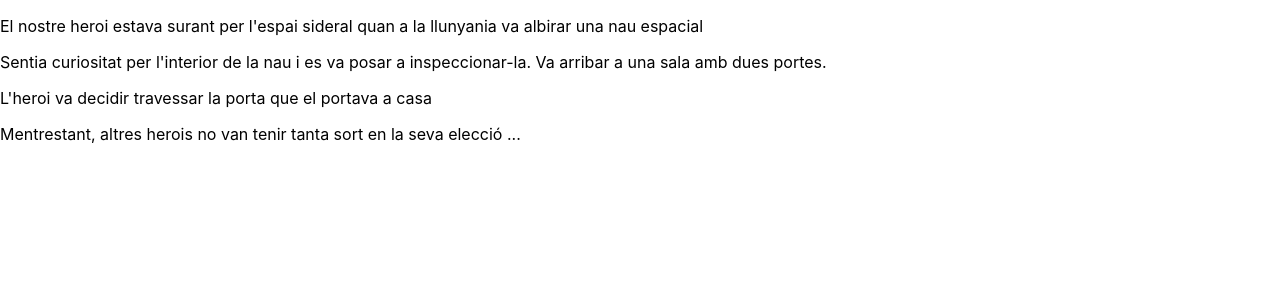
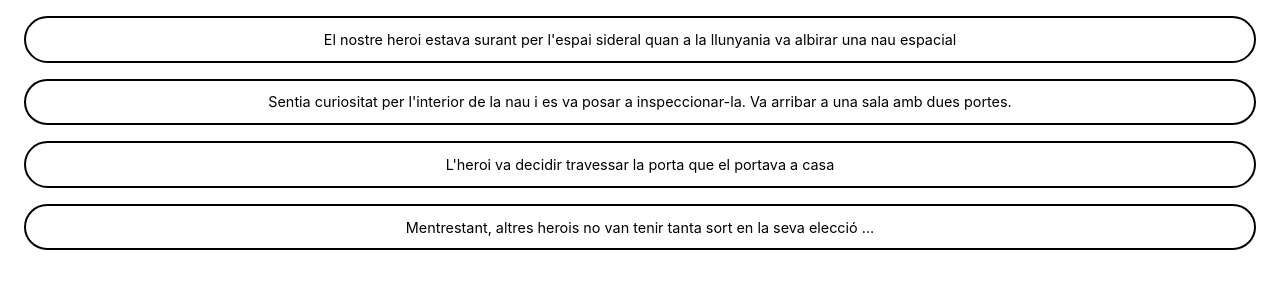
Before and after one commit to jordilop/react-sprint6, a React (Create React App) app: page / in a window 1280 px wide. Shown: the top 300 px of the page. Built offline with nearby package versions, Linux system fonts and the light colour scheme.

Commit message:
Exercici 3

```diff
--- a/package.json
+++ b/package.json
@@ -9,6 +9,7 @@
     "react": "^18.2.0",
     "react-dom": "^18.2.0",
     "react-scripts": "5.0.1",
+    "styled-components": "^5.3.6",
     "web-vitals": "^2.1.4"
   },
   "scripts": {
--- a/src/components/escena/Escena.js
+++ b/src/components/escena/Escena.js
@@ -1 +1,3 @@
-export const Escena = ({ param }) => <p>{param}</p>;
+import { Parag } from './styled';
+
+export const Escena = ({ param }) => <Parag>{param}</Parag>;
--- /dev/null
+++ b/src/components/escena/styled.js
@@ -0,0 +1,10 @@
+import styled from "styled-components";
+
+export const Parag = styled.p`
+    font-size: .9rem;
+    border: .15rem solid black;
+    border-radius: 2rem;
+    margin: 1rem 1.5rem;
+    padding: .8rem .4rem;
+    text-align: center;
+`;
```
Also changed, not shown: 1 other file (tests, documents, lock files or other folders).
